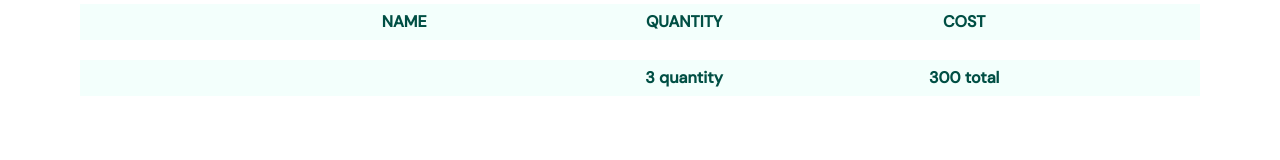
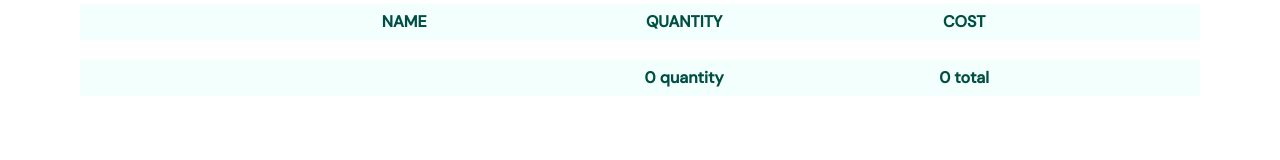
Before and after one commit to Bair-A/flower-shop, a React (Create React App) app: page /#/BasketPage in a window 1280 px wide. Shown: the part 174-334 px from the top of the page. Built offline with nearby package versions, Linux system fonts and the light colour scheme.

Commit message:
fix: basket fix

```diff
--- a/src/App.js
+++ b/src/App.js
@@ -10,28 +10,37 @@ import BasketPage from "./Components/Pages/BasketPage/BasketPage";
 import SearchPage from "./Components/Pages/SearchPage/SearchPage";
 import { BasketContext } from "./Context/BasketContext";
 
+const LOCAL_STORAGE_KEY = "basket";
+const setLocalStorage = (value) => {
+  localStorage.setItem(LOCAL_STORAGE_KEY, JSON.stringify(value));
+};
+
 function App() {
-  const [products, setProducts] = useState([]);
+  const [products, setProducts] = useState(
+    JSON.parse(localStorage.getItem(LOCAL_STORAGE_KEY)) || []
+  );
   const addToBasket = (item) => {
     const existingItem = products.find((i) => i.id === item.id);
-    console.log(products);
     if (existingItem) {
-      setProducts(
-        products.map((i) => {
+      setProducts((current) => {
+        return current.map((i) => {
           if (i.id === item.id) {
             return { ...i, quantity: i.quantity + 1 };
           } else {
             return i;
           }
-        })
-      );
+        });
+      });
+      setLocalStorage(products);
     } else {
-      setProducts([...products, { ...item, quantity: 1 }]);
+      setProducts((current) => [...current, { ...item, quantity: 1 }]);
+      setLocalStorage(products);
     }
   };
 
-  const removeFromBasket = (itemId) => {
-    setProducts(products.filter((i) => i.id !== itemId));
+  const removeFromBasket = (item) => {
+    setProducts((current) => current.filter((i) => i.id !== item.id));
+    setLocalStorage(products);
   };
 
   return (
--- a/src/Components/Pages/BasketPage/BasketPage.jsx
+++ b/src/Components/Pages/BasketPage/BasketPage.jsx
@@ -1,9 +1,21 @@
-import React, { useContext } from "react";
+import React, { useContext, useEffect, useState } from "react";
 import styles from "./BasketPage.module.scss";
 import { BasketContext } from "../../../Context/BasketContext";
+import { AiOutlineClose } from "react-icons/ai";
 
 const BasketPage = () => {
   const { removeFromBasket, products } = useContext(BasketContext);
+  const [totalPrice, setTotalPrice] = useState(0);
+  useEffect(() => {
+    if (products.length) {
+      setTotalPrice(
+        products.reduce((sum, item) => {
+          return sum + item.price;
+        }, 0)
+      );
+    }
+  }, [products]);
+
   return (
     <div className={styles.wrapper}>
       <div className={styles.container}>
@@ -15,19 +27,28 @@ const BasketPage = () => {
             <div className={styles.basketHeaderCost}>cost</div>
           </div>
           {products.map((item) => (
-            <div className={styles.basketBody}>
+            <div className={styles.basketBody} key={item.id}>
               <div className={styles.imgWrapper}>
                 <img className={styles.img} src={item.img} alt="product img" />
               </div>
               <div>{item.name}</div>
               <div>quantity of product</div>
               <div>{item.price}</div>
-              <div>X</div>
+              <div>
+                <button
+                  onClick={() => removeFromBasket(item)}
+                  className={styles.deleteBtn}
+                >
+                  <AiOutlineClose className={styles.deleteBtnIcon} />
+                </button>
+              </div>
             </div>
           ))}
           <div className={styles.basketFooter}>
-            <div className={styles.totalQuantity}>3 quantity</div>
-            <div className={styles.totalPrice}>300 total</div>
+            <div className={styles.totalQuantity}>
+              {products.length} quantity
+            </div>
+            <div className={styles.totalPrice}>{totalPrice} total</div>
           </div>
         </div>
       </div>
--- a/src/Components/Pages/BasketPage/BasketPage.module.scss
+++ b/src/Components/Pages/BasketPage/BasketPage.module.scss
@@ -39,7 +39,7 @@
 }
 
 .basketBody {
-
+  align-items: center;
 }
 
 .img {
@@ -64,3 +64,12 @@
 .totalQuantity {
   grid-column-start: 3;
 }
+
+.deleteBtn {
+  background-color: inherit;
+}
+
+.deleteBtnIcon {
+  color: #004f44;
+  font-size: 1.5em;
+}
```
